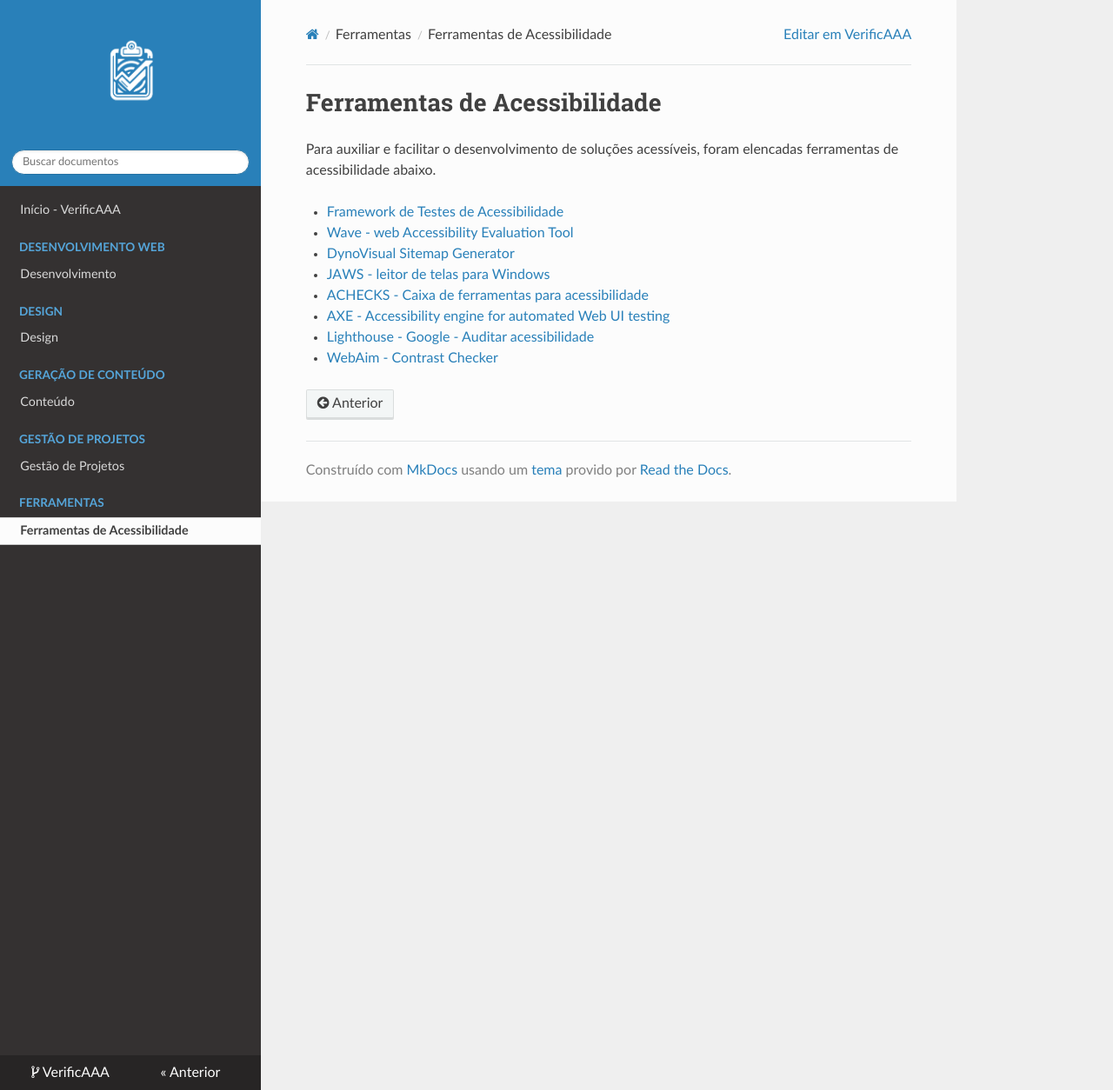
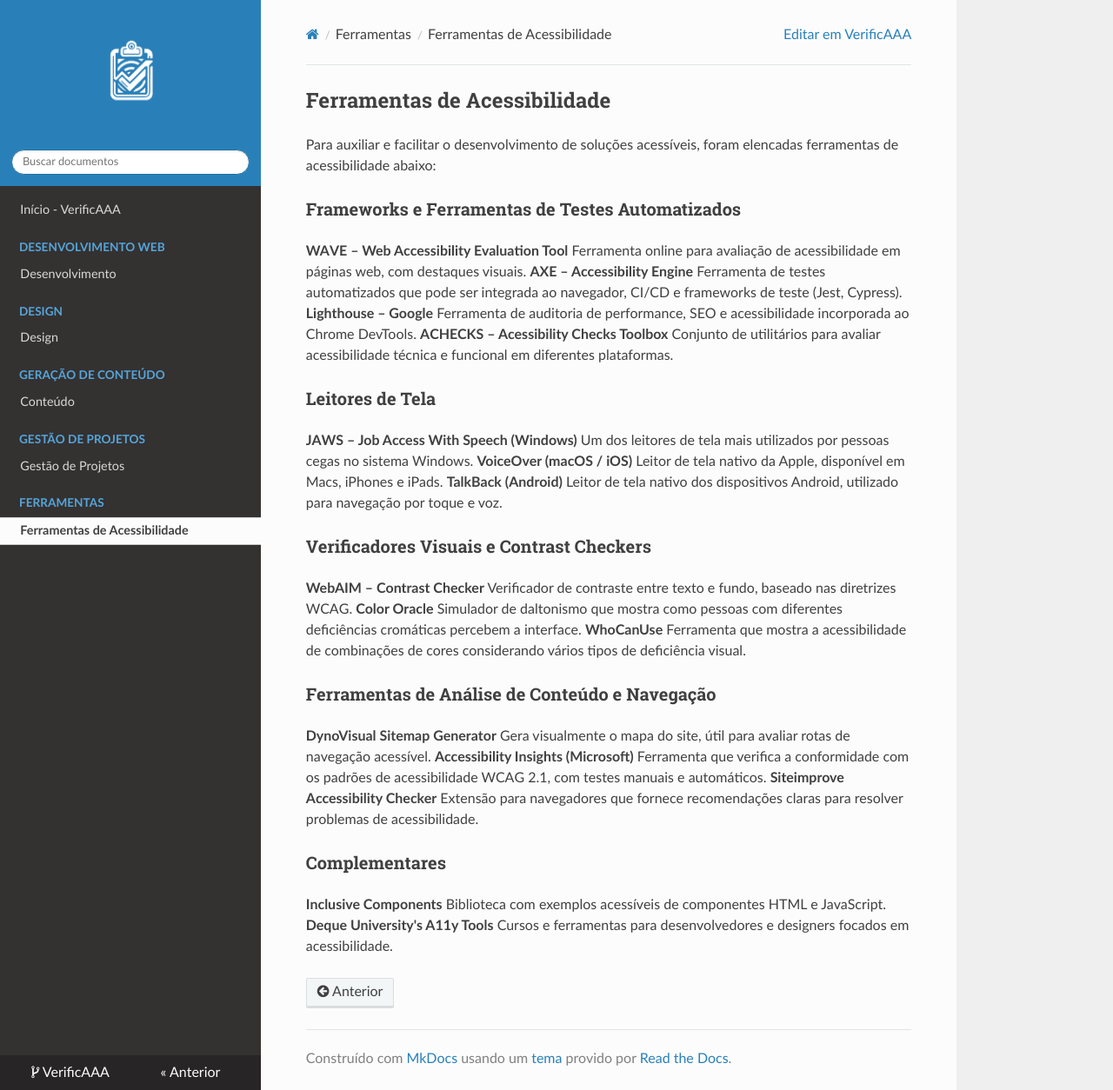
Before and after one commit to isacostaf/IHCGrupo05, an MkDocs documentation site: the page built from docs/tools/ferramentas.md, in a window 1280 px wide and 1254 px high. Shown: the whole window at 87% size. Built offline with MkDocs 1.6.1, drawn with Linux system fonts in a browser that asks for light colours; nearby versions of some CDN libraries.

Commit message:
Ajuste ferramentas.md

```diff
--- a/docs/tools/ferramentas.md
+++ b/docs/tools/ferramentas.md
@@ -1,13 +1,27 @@
-# Ferramentas de Acessibilidade
+## Ferramentas de Acessibilidade
+Para auxiliar e facilitar o desenvolvimento de soluções acessíveis, foram elencadas ferramentas de acessibilidade abaixo:
 
-Para auxiliar e facilitar o desenvolvimento de soluções acessíveis, foram elencadas ferramentas de acessibilidade abaixo.
+### Frameworks e Ferramentas de Testes Automatizados
+**WAVE – Web Accessibility Evaluation Tool**  Ferramenta online para avaliação de acessibilidade em páginas web, com destaques visuais.
+**AXE – Accessibility Engine**  Ferramenta de testes automatizados que pode ser integrada ao navegador, CI/CD e frameworks de teste (Jest, Cypress).
+**Lighthouse – Google**  Ferramenta de auditoria de performance, SEO e acessibilidade incorporada ao Chrome DevTools.
+**ACHECKS – Acessibility Checks Toolbox**  Conjunto de utilitários para avaliar acessibilidade técnica e funcional em diferentes plataformas.
 
+### Leitores de Tela
+**JAWS – Job Access With Speech (Windows)**  Um dos leitores de tela mais utilizados por pessoas cegas no sistema Windows.
+**VoiceOver (macOS / iOS)**  Leitor de tela nativo da Apple, disponível em Macs, iPhones e iPads.
+**TalkBack (Android)**  Leitor de tela nativo dos dispositivos Android, utilizado para navegação por toque e voz.
 
-- [Framework de Testes de Acessibilidade ](https://github.com/google/Accessibility-Test-Framework-for-Android)
-- [Wave - web Accessibility Evaluation Tool](https://wave.webaim.org/)
-- [DynoVisual Sitemap Generator](https://dynomapper.com/)
-- [JAWS - leitor de telas para Windows](https://www.tecassistiva.com.br/catalogo/jaws/)
-- [ACHECKS - Caixa de ferramentas para acessibilidade](https://www.achecks.org/)
-- [AXE - Accessibility engine for automated Web UI testing](https://github.com/dequelabs/axe-core)
-- [Lighthouse - Google - Auditar acessibilidade](https://developer.chrome.com/docs/lighthouse)
-- [WebAim - Contrast Checker](https://webaim.org/resources/contrastchecker/)
+### Verificadores Visuais e Contrast Checkers
+**WebAIM – Contrast Checker**  Verificador de contraste entre texto e fundo, baseado nas diretrizes WCAG.
+**Color Oracle**  Simulador de daltonismo que mostra como pessoas com diferentes deficiências cromáticas percebem a interface.
+**WhoCanUse**  Ferramenta que mostra a acessibilidade de combinações de cores considerando vários tipos de deficiência visual.
+
+### Ferramentas de Análise de Conteúdo e Navegação
+**DynoVisual Sitemap Generator**  Gera visualmente o mapa do site, útil para avaliar rotas de navegação acessível.
+**Accessibility Insights (Microsoft)**  Ferramenta que verifica a conformidade com os padrões de acessibilidade WCAG 2.1, com testes manuais e automáticos.
+**Siteimprove Accessibility Checker**  Extensão para navegadores que fornece recomendações claras para resolver problemas de acessibilidade.
+
+### Complementares
+**Inclusive Components**  Biblioteca com exemplos acessíveis de componentes HTML e JavaScript.
+**Deque University's A11y Tools**  Cursos e ferramentas para desenvolvedores e designers focados em acessibilidade.
```
